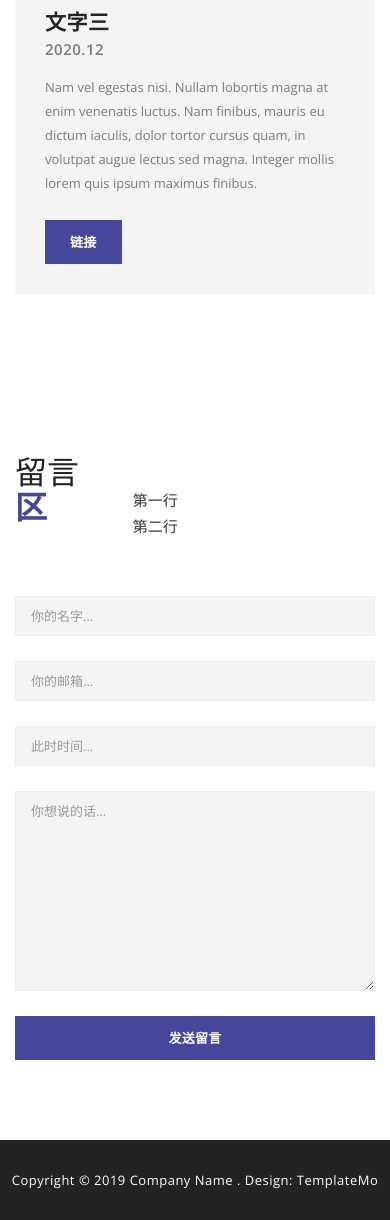
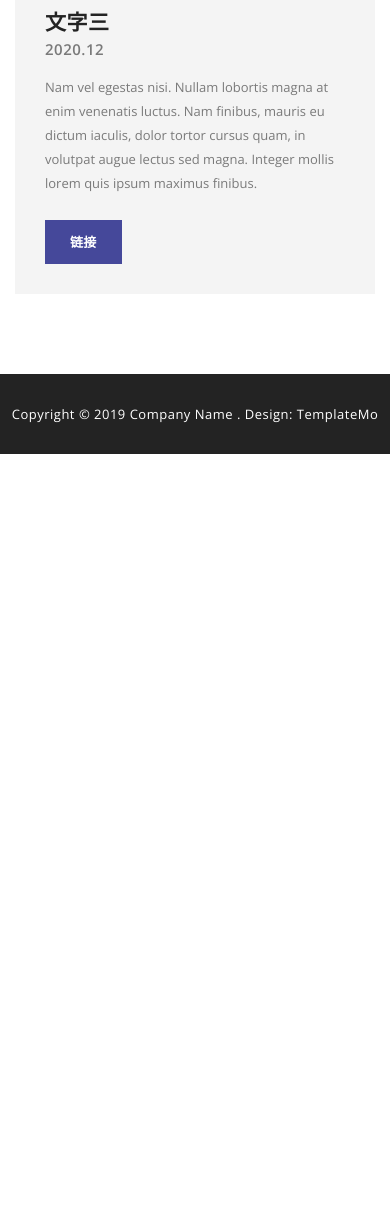
Before and after one commit to lyff-lyff/photo, a plain HTML site: page index.html in a window 390 px wide. Shown: the part 6379-7599 px from the top of the page. After the commit the page ends 6833 px from the top, so only its background shows below. Drawn offline with nearby package versions, Linux system fonts and the light colour scheme.

Commit message:
Update index.html

```diff
--- a/index.html
+++ b/index.html
@@ -586,48 +586,7 @@
                     </div>
                 </div>
             </section>
-            <section id="contact" class="content-section">
 
-                <div id="contact-content">
-                    <div class="section-heading">
-                        <h1>留言<br><em>区</em></h1>
-                        <p>第一行
-                        <br>第二行</p>
-
-                    </div>
-                    <div class="section-content">
-                        <form id="contact" action="#" method="post">
-                            <div class="row">
-                                <div class="col-md-4">
-                                  <fieldset>
-                                    <input name="name" type="text" class="form-control" id="name" placeholder="你的名字..." required="">
-                                  </fieldset>
-                                </div>
-                                <div class="col-md-4">
-                                  <fieldset>
-                                    <input name="email" type="email" class="form-control" id="email" placeholder="你的邮箱..." required="">
-                                  </fieldset>
-                                </div>
-                                 <div class="col-md-4">
-                                  <fieldset>
-                                    <input name="subject" type="text" class="form-control" id="subject" placeholder="此时时间..." required="">
-                                  </fieldset>
-                                </div>
-                                <div class="col-md-12">
-                                  <fieldset>
-                                    <textarea name="message" rows="6" class="form-control" id="message" placeholder="你想说的话..." required=""></textarea>
-                                  </fieldset>
-                                </div>
-                                <div class="col-md-12">
-                                  <fieldset>
-                                    <button type="submit" id="form-submit" class="btn">发送留言</button>
-                                  </fieldset>
-                                </div>
-                            </div>
-                        </form>
-                    </div>
-                </div>
-            </section>
             <section class="footer">
                 <p>Copyright &copy; 2019 Company Name
 
```
